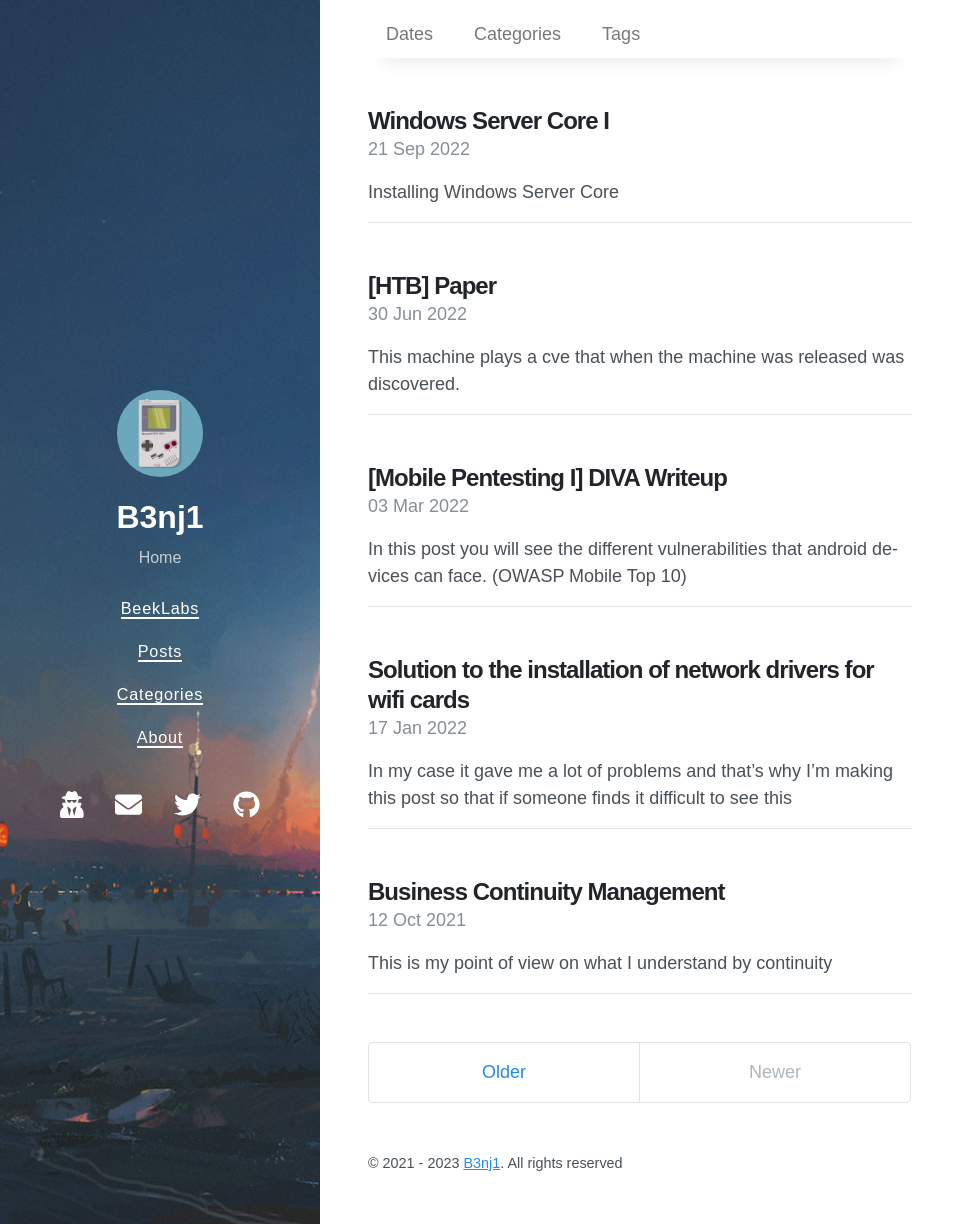
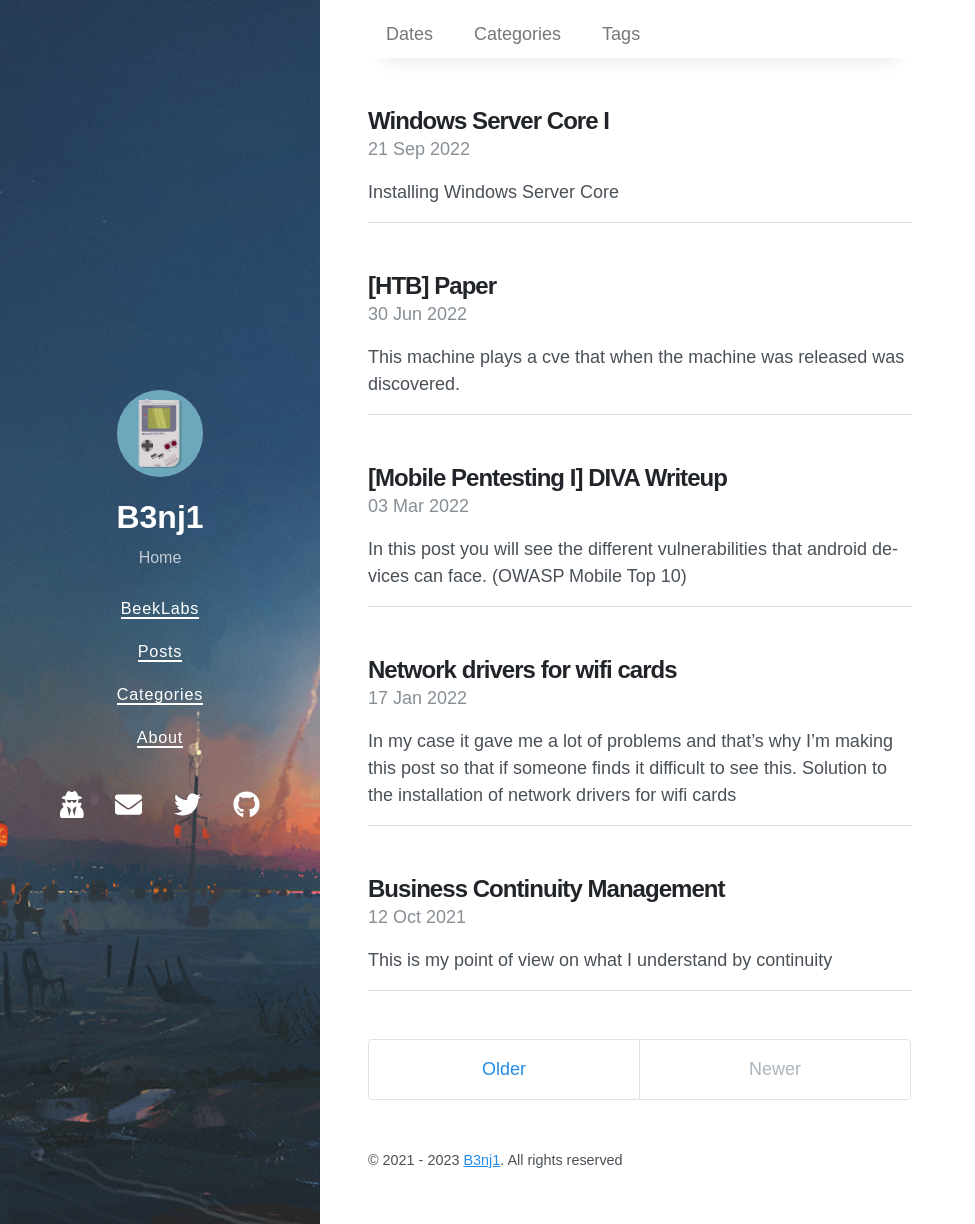
Before and after one commit to b3nj1-1/blog, a Jekyll site: the page built from index.html, in a window 1280 px wide and 1224 px high. Shown: the whole window, without its empty margins (0-975 px from the left). Built offline with Jekyll 4.4.1, drawn with Linux system fonts in a browser that asks for light colours; nearby versions of some CDN libraries; the list of posts is cut into pages by our own code.

Commit message:
Update 2022-01-17-WIFI.md

```diff
--- a/_posts/2022-01-17-WIFI.md
+++ b/_posts/2022-01-17-WIFI.md
@@ -8,7 +8,7 @@ tags: [utility, wifi]
 categories: Wifi
 ---
 
-In my case it gave me a lot of problems and that's why I'm making this post so that if someone finds it difficult to see this
+In my case it gave me a lot of problems and that's why I'm making this post so that if someone finds it difficult to see this. Solution to the installation of network drivers for wifi cards
 
 ---
 
```
Also changed, not shown: other parts of _posts/2022-01-17-WIFI.md (+1 -1 lines).
